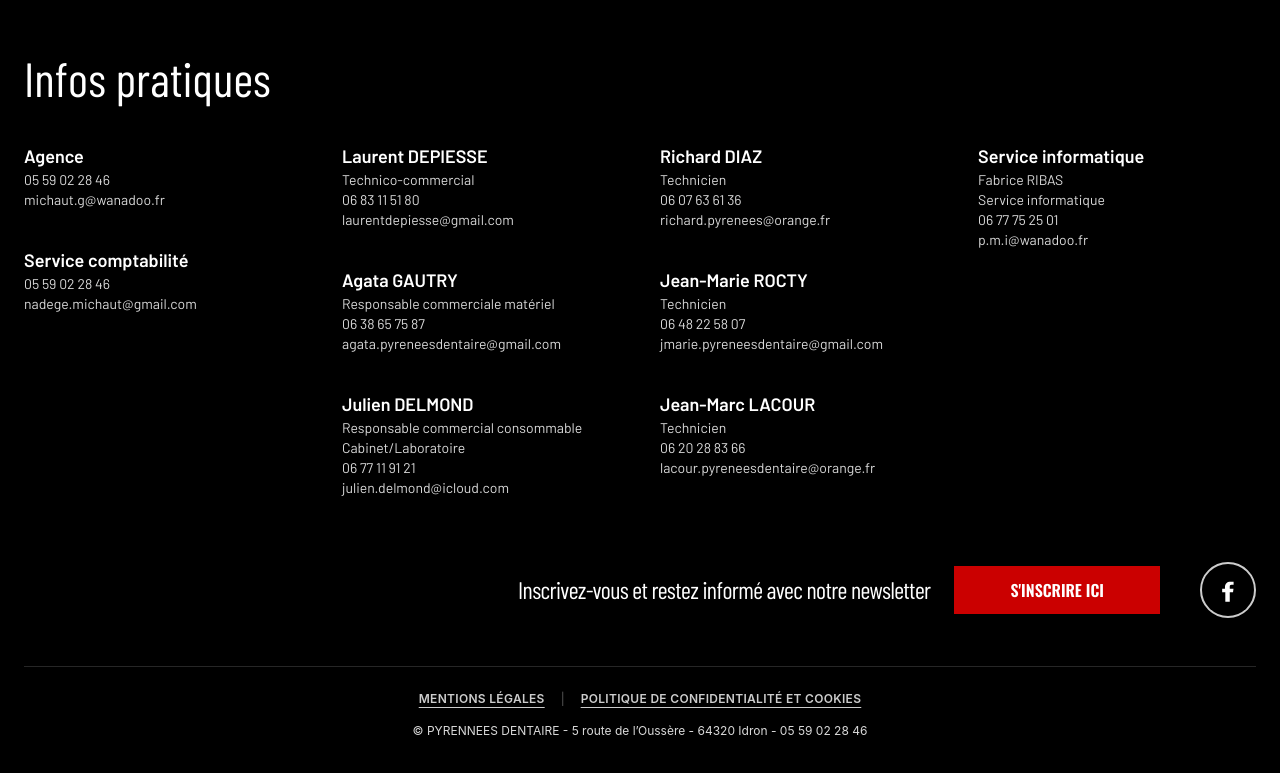
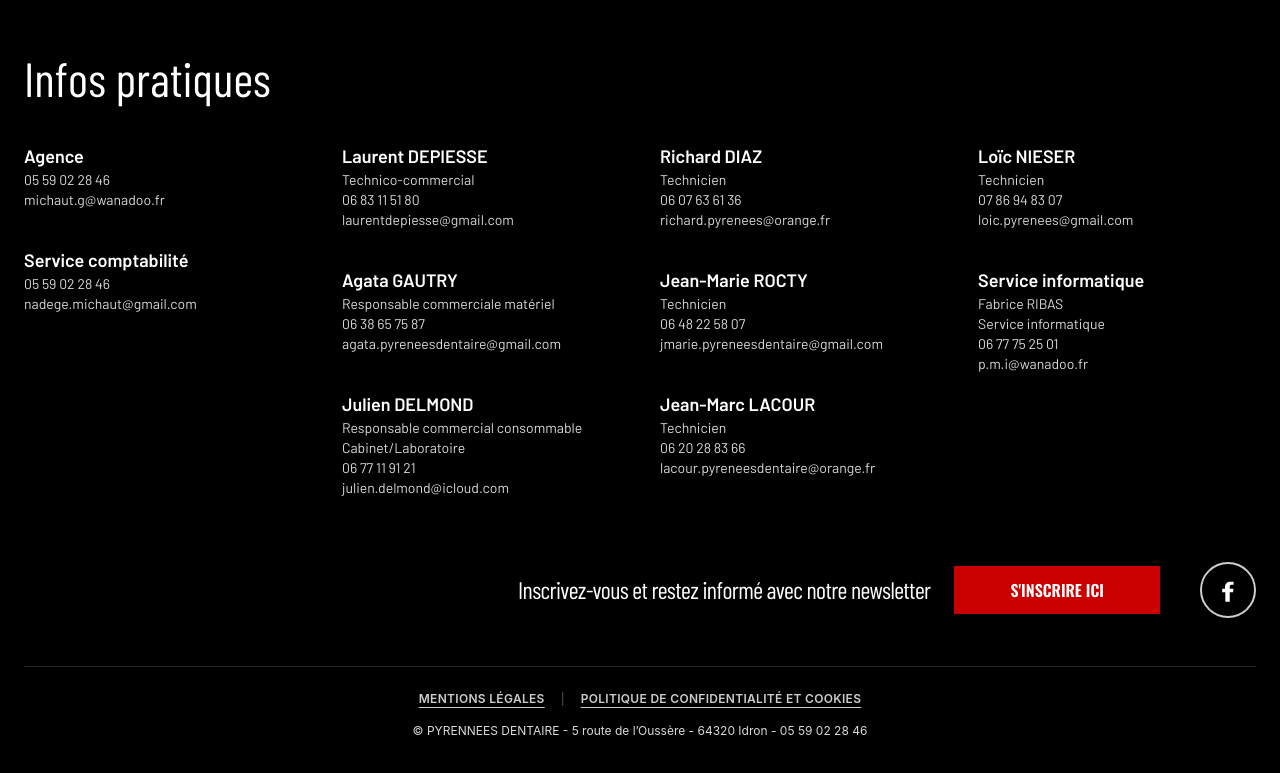
Before and after one commit to CyrThoDev/Pyreneesdentaire, a Next.js app: page /materiel-et-mobilier-dentaire/chirurgie-prophylaxie in a window 1280 px wide. Shown: the part 2947-3720 px from the top of the page. Built offline with nearby package versions, Linux system fonts and the light colour scheme.

Commit message:
modifs 11/03

```diff
--- a/app/materiel-et-mobilier-dentaire/chirurgie-prophylaxie/page.tsx
+++ b/app/materiel-et-mobilier-dentaire/chirurgie-prophylaxie/page.tsx
@@ -21,7 +21,7 @@
       title="Chirurgie"
       subtitle="Contenu à venir."
       items={CHIRURGIE_ITEMS}
-      ctaHref="mailto:michaut.g@wanadoo.fr"
+      ctaHref="/contact"
     />
     <PartnersSection />
     </>
--- a/app/materiel-et-mobilier-dentaire/hygiene-sterilisation/page.tsx
+++ b/app/materiel-et-mobilier-dentaire/hygiene-sterilisation/page.tsx
@@ -26,7 +26,7 @@
 
 export default function HygieneSterilisationPage() {
   const items = HYGIENE_ITEMS as ProductCard[];
-  const ctaHref = "mailto:michaut.g@wanadoo.fr";
+  const ctaHref = "/contact";
 
   const melag = items.filter((i) => brandIs(i, "MELAG")).slice(0, 3);
 
--- a/app/not-found.tsx
+++ b/app/not-found.tsx
@@ -96,7 +96,7 @@
                 (URL) et on corrige.
               </p>
               <div className="mt-4">
-                <Button href="mailto:" variant="white" >
+                <Button href="/contact" variant="white" >
                   Nous contacter
                 </Button>
               </div>
--- a/app/src/components/Footer.tsx
+++ b/app/src/components/Footer.tsx
@@ -95,6 +95,17 @@
       ],
     },
     {
+      title: " Loïc NIESER",
+      lines: [
+        { label: "Technicien" },
+        { label: "07 86 94 83 07", href: "tel:+33786948307" },
+        {
+          label: "loic.pyrenees@gmail.com",
+          href: "mailto:loic.pyrenees@gmail.com",
+        },
+      ],
+    },
+    {
       title: "Service informatique",
       lines: [
         { label: "Fabrice RIBAS" },
@@ -109,7 +120,7 @@
   const col1 = [columns[0], columns[1]];
   const col2 = [columns[2], columns[3], columns[4]];
   const col3 = [columns[5], columns[6], columns[7]];
-  const col4 = [columns[8]];
+  const col4 = [columns[8],columns[9]];
 
   return (
     <footer className="bg-black text-white">
--- a/app/src/components/products/CategoryPage.tsx
+++ b/app/src/components/products/CategoryPage.tsx
@@ -6,7 +6,7 @@
   title,
   subtitle,
   items,
-  ctaHref = "mailto:michaut.g@wanadoo.fr",
+  ctaHref = "/contact",
 }: {
   title: string;
   subtitle?: string;
--- a/app/src/components/products/ProductGrid.tsx
+++ b/app/src/components/products/ProductGrid.tsx
@@ -5,7 +5,7 @@
 
 export function ProductsGrid({
   items,
-  ctaHref = "mailto:michaut.g@wanadoo.fr",
+  ctaHref = "/contact",
 }: {
   items: ProductCard[];
   ctaHref?: string;
```
Also changed, not shown: public/images/fauteuils/220_0_castellini_skema-6.png, 1 other file (tests, documents, lock files or other folders).
